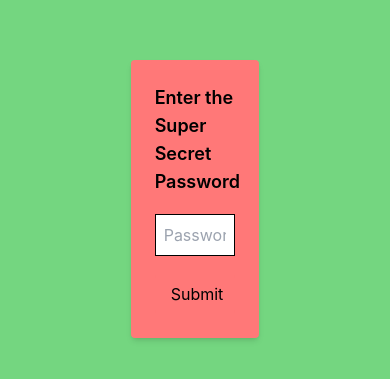
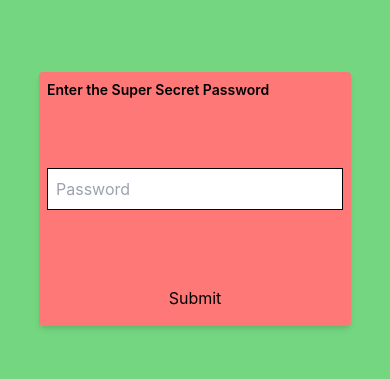
Before and after one commit to chasejenkins303/secret_santa_web, a React (Create React App) app: page /#/ in a window 390 px wide. Shown: the part 223-602 px from the top of the page. Built offline with nearby package versions, Linux system fonts and the light colour scheme.

Commit message:
mobile for auth page

```diff
--- a/src/pages/Auth.tsx
+++ b/src/pages/Auth.tsx
@@ -20,8 +20,8 @@ function Auth(){
       };
       return (
         <div className="flex items-center justify-center h-screen bg-lightgreen">
-          <form onSubmit={handleSubmit} className="flex flex-col justify-between bg-lightred h-[33vh] w-[33vw] p-6 rounded shadow-md">
-            <h2 className="text-lg font-semibold mb-4">Enter the Super Secret Password</h2>
+          <form onSubmit={handleSubmit} className="flex flex-col justify-between bg-lightred h-[30vh] w-[80vw] md:h-[33vh] md:w-[33vw] p-2 md:p-6 rounded shadow-md">
+            <h2 className="text-sm md:text-lg font-semibold mb-4">Enter the Super Secret Password</h2>
             <input
               type="password"
               value={password}
```
